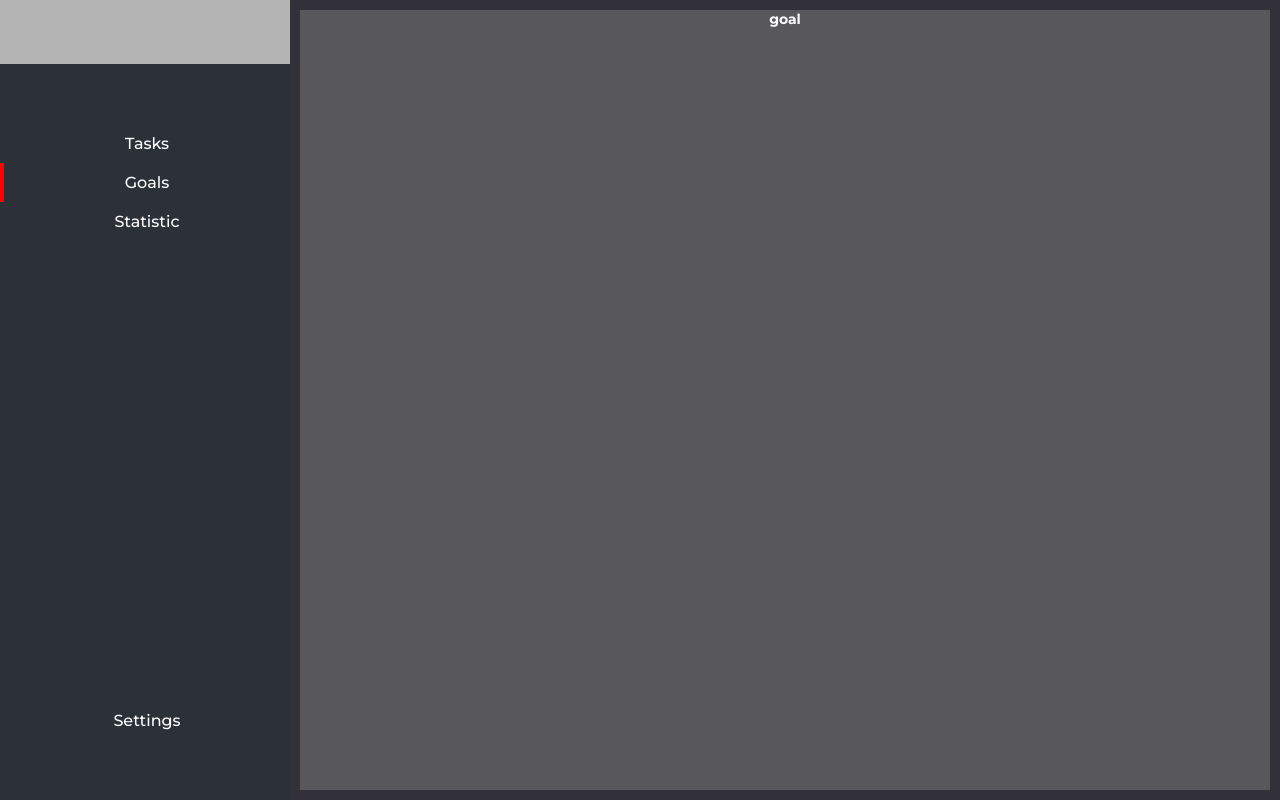
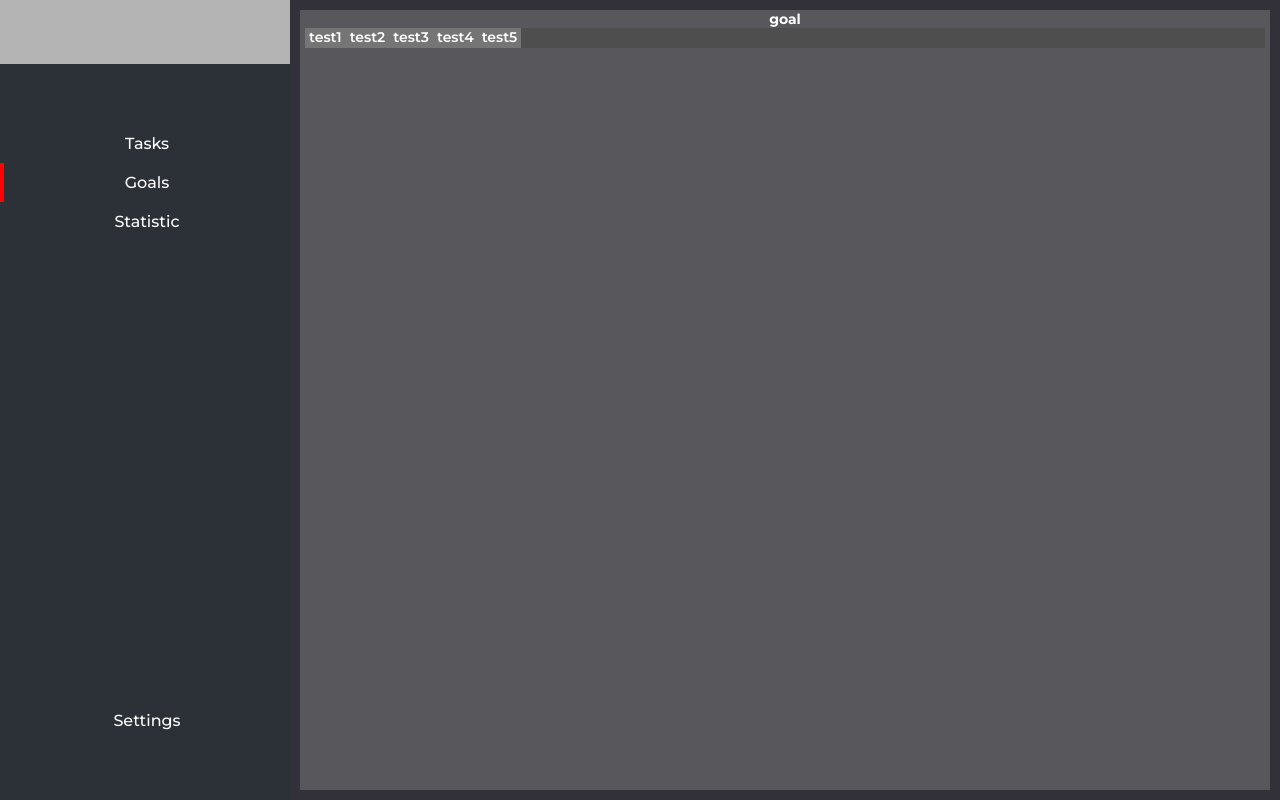
Before and after one commit to par1tet/houtask, a React (Vite) app in the folder houtask-react/: page /goals in a window 1280 px wide. Built offline with nearby package versions, Linux system fonts and the light colour scheme.

Commit message:
add ListBar component in goals page add ListBarItem component for ListBar component

```diff
--- a/houtask-react/src/assets/main.css
+++ b/houtask-react/src/assets/main.css
@@ -63,6 +63,11 @@ select:focus {
 
     --heigth-new-task: 55%;
     --heigth-last-tasks: calc(100% - var(--heigth-new-task));
+}
+
+.contentbar > div {
+    padding: 0 5px;
+    box-sizing: border-box;
 }
 
 .app {
--- /dev/null
+++ b/houtask-react/src/components/ListBar/ListBar.jsx
@@ -0,0 +1,27 @@
+import React, { useEffect, useRef } from "react"
+import cl from "./ListBar.module.css"
+import { ListBarItem } from "./ListBarItem.jsx"
+
+const testList = [
+    'test1','test2','test3','test4','test5'
+]
+
+export const ListBar = ({ className }) => {
+    const currentObj = useRef()
+
+    useEffect(() => {
+        for(let i of className.split(' ')){
+            currentObj.current.classList.add(i)
+        }
+    }, [])
+
+    return (<div className={cl.ListBar} ref={currentObj}>
+        {testList.map(item =>
+            <ListBarItem
+                key={item}
+                name={item}
+            >
+            </ListBarItem>
+        )}
+    </div>)
+}
--- /dev/null
+++ b/houtask-react/src/components/ListBar/ListBar.module.css
@@ -0,0 +1,18 @@
+.ListBar {
+    display: flex;
+
+    background-color: rgb(78, 78, 78);
+
+
+    width: calc(100%);
+    height: 20px;
+}
+
+.ListBarItem {
+    background-color: rgb(117, 117, 117);
+
+    padding: 0 4px;
+    font-weight: 600;
+
+    cursor: pointer;
+}
--- /dev/null
+++ b/houtask-react/src/components/ListBar/ListBarItem.jsx
@@ -0,0 +1,8 @@
+import React from "react"
+import cl from "./ListBar.module.css"
+
+export const ListBarItem = ({name}) => {
+    return (<div className={cl.ListBarItem}>
+        {name}
+    </div>)
+}
--- a/houtask-react/src/pages/GoalsPage.jsx
+++ b/houtask-react/src/pages/GoalsPage.jsx
@@ -1,11 +1,13 @@
 import React from "react"
 import { ContentBar } from "./../components/UI/ContentBar.jsx"
+import { ListBar } from "../components/ListBar/ListBar.jsx"
 
 export const GoalsPage = (props) => {
     return (<div className="goalspage">
         <div className="contentbar">
             <ContentBar className="contentbar__goals">
                 goal
+                <ListBar className={"tes e"}></ListBar>
             </ContentBar>
         </div>
     </div>)
```
